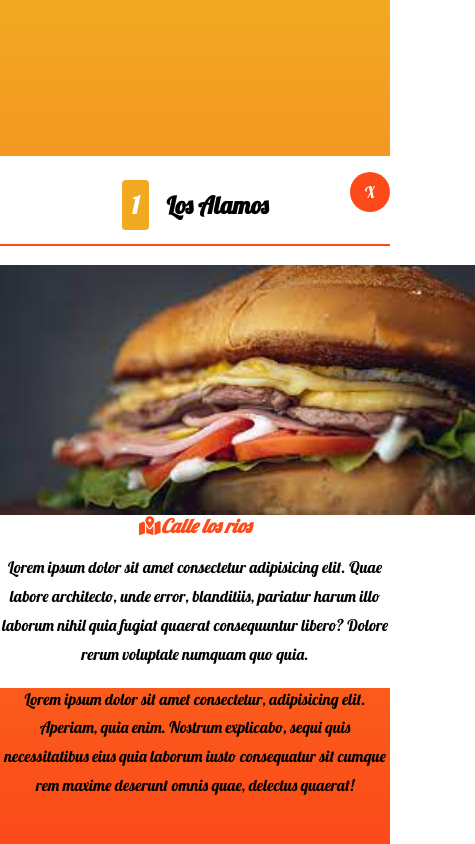
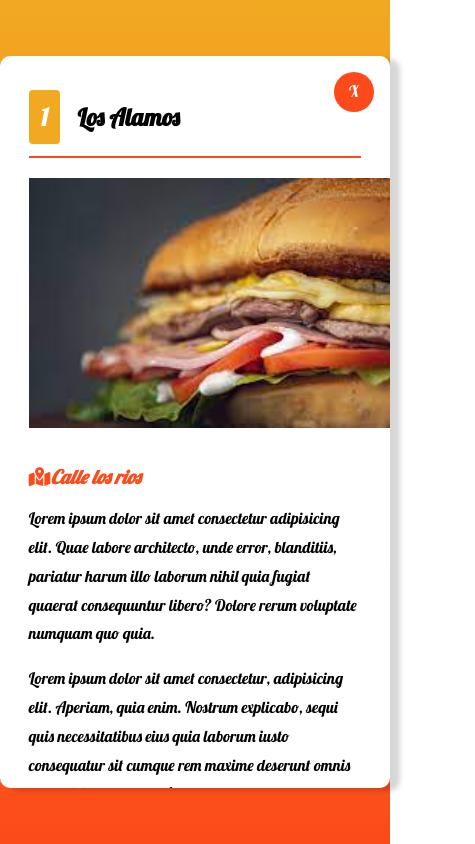
Before and after one commit to Lautyh77/lautyh77.github.io, a plain HTML site: page lomiterias/los-alamos.html in a window 390 px wide. Shown: the whole page, 475 px wide, since content can reach past the window. Drawn offline with nearby package versions, Linux system fonts and the light colour scheme.

Commit message:
media querys y overflow

```diff
--- a/lomiterias/los-alamos.html
+++ b/lomiterias/los-alamos.html
@@ -15,7 +15,7 @@
 </head>
 <body>
     <div class="container  animate__animated animate__bounce">
-        <div class="container2">
+        <div class="contain">
             <div class="actions">
                 <a class="close" href="../index.html">
                     <span>X</span>
--- a/styles.css
+++ b/styles.css
@@ -41,19 +41,20 @@ a:hover{
 
 .contain{
     max-width: 960px;
-    max-height: 500px;
     width: 100%;
-    height: 100%;
+    height: 80vh;
     background-color: white;
     border-radius: 10px;
     font-family: 'Lobster', cursive;
     position: relative;
     box-shadow: 10px 3px 5px rgba(0,0,0,0.16);
     padding: 1.8em;
+    overflow:scroll ;
+    overflow-x: hidden;
 }
 
 .position{
-    padding: 10px;
+    padding: 0.5em;
     border-radius: 50%;
     background-color: #F2A922;
     color: white;
@@ -105,7 +106,7 @@ a:hover{
     font-family: 'Lobster', cursive;
     position: relative;
     text-align: center;
-    padding: 1em;
+    padding: 0.5em;
 }
 
 .title-item{
@@ -117,6 +118,8 @@ a:hover{
     font-weight: bold;
     color: #fc4a1a;
     font-size: 1.2em;
+    margin-top: 2em;
+    display: inline-block;
 }
 
 
@@ -129,3 +132,9 @@ a:hover{
 .parag{
     display: flex;
 }
+
+@media (min-height:550px){
+    .content{
+        height: 500px;
+    }
+}
```
